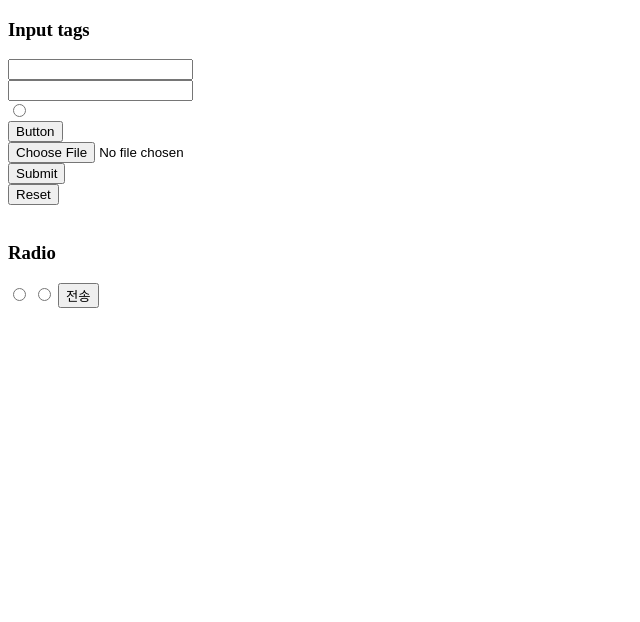
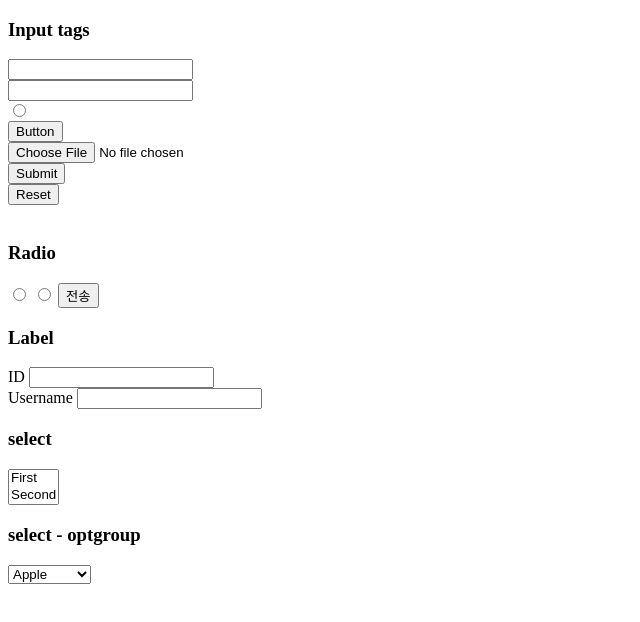
Before and after one commit to Fastcampus-WPS-5th/HTML-CSS, a plain HTML site: page Day2/form-input.html in a window 1280 px wide. Shown: the whole page, without its empty margins (0-640 px from the left). Drawn offline with Linux system fonts and the light colour scheme.

Commit message:
select추가

```diff
--- a/Day2/form-input.html
+++ b/Day2/form-input.html
@@ -25,5 +25,41 @@
     <input type="radio" name="radio-name" value="b">
     <input type="submit" value="전송">
   </form>
+
+  <h3>Label</h3>
+  <!-- form>(div>label>input[type=text])+(div>label+input[type=text]) -->
+  <form action="">
+    <div>
+      <label>ID <input type="text"></label>
+    </div>
+    <div>
+      <label for="username">Username</label>
+      <input type="text" id="username">
+    </div>
+  </form>
+
+  <h3>select</h3>
+  <select name="number" id="" size="2" multiple>
+    <!-- option[value=$]*4 -->
+    <option value="1">First</option>
+    <option value="2">Second</option>
+    <option value="3">Third</option>
+    <option value="4">Fourth</option>
+  </select>
+
+  <h3>select - optgroup</h3>
+  <select name="optgroup-select" id="">
+    <!-- (optgroup[label=]>(option[value=]*3))*2 -->
+    <optgroup label="Fruits">
+      <option value="apple">Apple</option>
+      <option value="banana">Banana</option>
+      <option value="orange">Orange</option>
+    </optgroup>
+    <optgroup label="Colors">
+      <option value="red">Red</option>
+      <option value="blue">Blue</option>
+      <option value="green">Green</option>
+    </optgroup>
+  </select>
 </body>
 </html>
```
